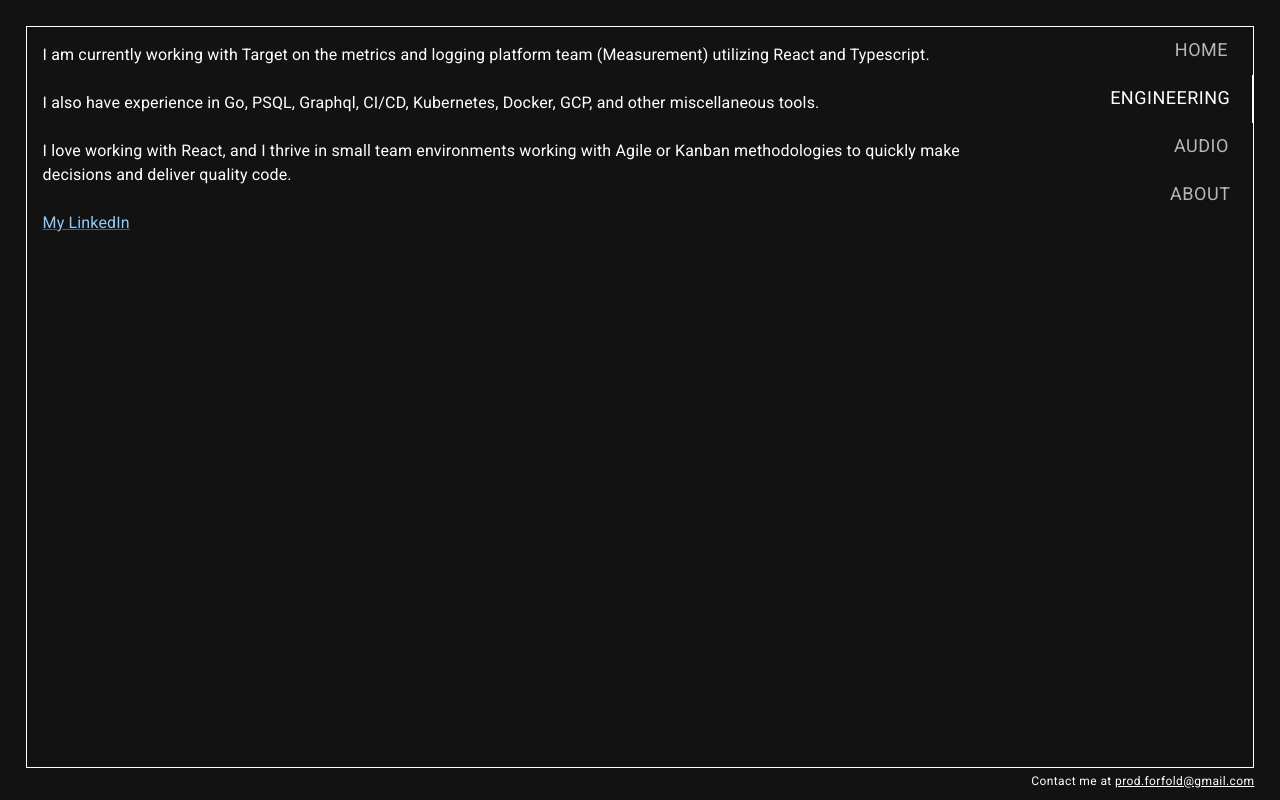
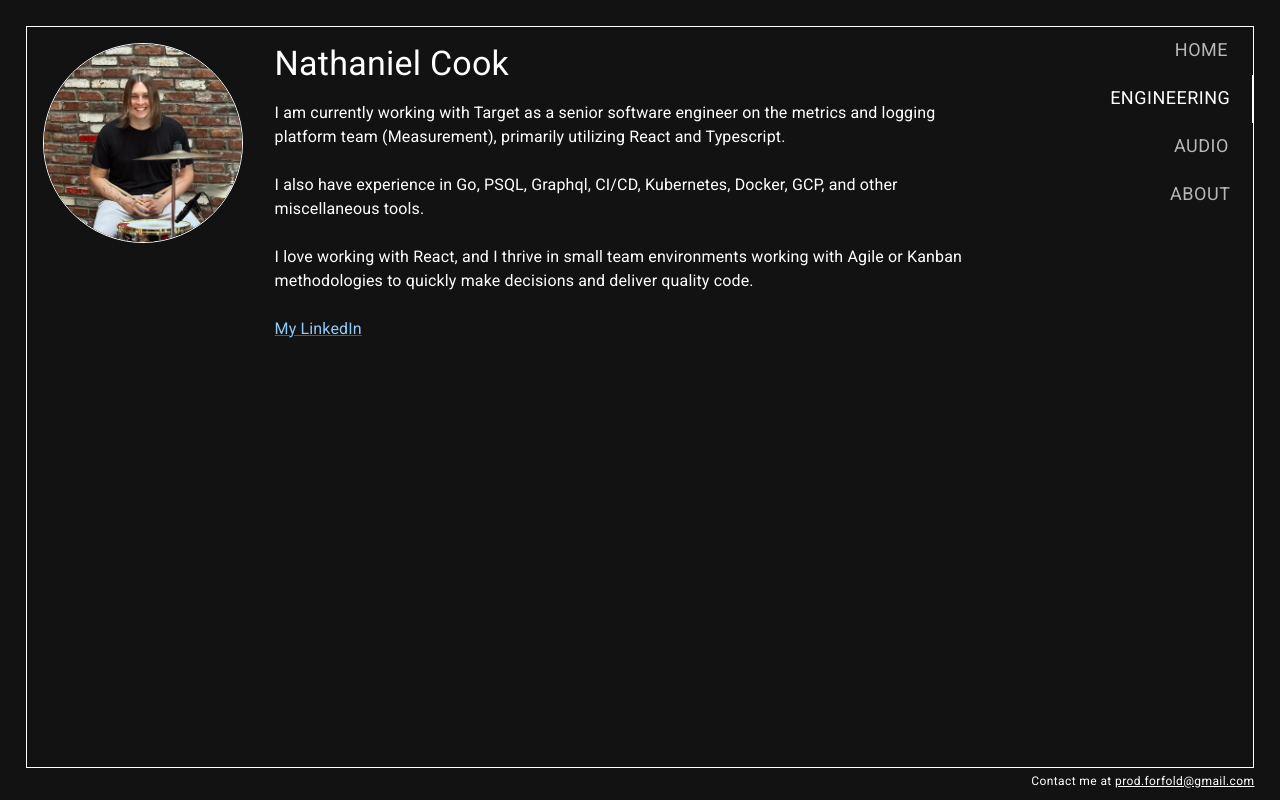
Before and after one commit to Forfold/forfold, a React (Vite) app: page / in a window 1280 px wide. Both pictures are taken after a click on the tab "ENGINEERING". Built offline with nearby package versions, Linux system fonts and the light colour scheme.

Commit message:
update pages

```diff
--- a/src/components/Engineering/index.tsx
+++ b/src/components/Engineering/index.tsx
@@ -1,11 +1,38 @@
-import { Link, Typography } from '@mui/material'
+import { Box, Link, Typography } from '@mui/material'
+import { ProfilePhoto } from '../ProfilePhoto'
 
 export function Engineering() {
   return (
-    <div>
+    <Box
+      sx={{
+        display: 'flex',
+        flexDirection: 'row',
+        flexWrap: 'wrap',
+        alignItems: 'flex-start',
+        gap: 4,
+      }}
+    >
+      <Box
+        sx={{
+          minWidth: 120,
+          display: 'flex',
+          flexDirection: 'column',
+          alignItems: 'center',
+          textAlign: 'center',
+          gap: 2,
+        }}
+      >
+        <ProfilePhoto />
+      </Box>
+
+      <Box sx={{ flex: 1 }}>
+        <Typography variant="h4" component="h2" sx={{ pb: 2 }}>
+          Nathaniel Cook
+        </Typography>
+
         <Typography>
-        I am currently working with Target on the metrics and logging platform team (Measurement)
-        utilizing React and Typescript.
+          I am currently working with Target as a senior software engineer on the metrics and
+          logging platform team (Measurement), primarily utilizing React and Typescript.
         </Typography>
 
         <br />
@@ -24,7 +51,10 @@ export function Engineering() {
 
         <br />
 
-      <Link href="https://www.linkedin.com/in/nathanieljcook/">My LinkedIn</Link>
-    </div>
+        <Link href="https://www.linkedin.com/in/nathanieljcook/" target="_blank">
+          My LinkedIn
+        </Link>
+      </Box>
+    </Box>
   )
 }
--- a/src/components/Home/index.tsx
+++ b/src/components/Home/index.tsx
@@ -10,7 +10,6 @@ export default function Home() {
         flexWrap: 'wrap',
         alignItems: 'flex-start',
         gap: 4,
-        color: 'white',
       }}
     >
       {/* left: avatar + basic info */}
@@ -28,18 +27,21 @@ export default function Home() {
       </Box>
 
       {/* right: main text */}
-      <Box sx={{ flex: 1, minWidth: 260, maxWidth: 700 }}>
-        <Typography variant="h5" component="h2" sx={{ pb: 2 }}>
-          I create and edit complex systems and audio.
+      <Box sx={{ flex: 1 }}>
+        <Typography variant="h4" component="h2" sx={{ pb: 2 }}>
+          Nathaniel Cook
+        </Typography>
+        <Typography variant="h6" component="h3" sx={{ pb: 2 }}>
+          I create and edit complex front-end experiences, apis, and audio.
         </Typography>
 
         <Typography variant="body1">
-          I&apos;m a senior software engineer focused on observability, reliability, and developer
-          experience. I design and ship tools that help teams see what their systems are doing, in
-          production, in real time.
+          I&apos;m a senior software engineer focused on delivering a great user experience. I
+          design and ship tools that help teams see what their systems are doing, in production, in
+          real time.
           <br />
-          <br />I also do audio engineering: drum recording, vocal cleanup, mix work, and general
-          “make it sound like a record instead of a demo” energy.
+          <br />I also have a certificate in Audio Engineering Principals. I focus on drum
+          recordings, mixing, vocal narration, and voice acting. Contact me for more information!
         </Typography>
       </Box>
     </Box>
--- a/src/components/Main/index.tsx
+++ b/src/components/Main/index.tsx
@@ -1,4 +1,4 @@
-import { type ReactNode, Suspense, type SyntheticEvent, useState } from 'react'
+import { type ReactNode, Suspense, type SyntheticEvent, useState, useRef } from 'react'
 import CssBaseline from '@mui/material/CssBaseline'
 import { Box, Tabs, Tab } from '@mui/material'
 import { styled, ThemeProvider } from '@mui/material/styles'
@@ -57,6 +57,7 @@ const StyledTab = styled((props: { label: string; value: number }) => (
 
 export function App() {
   const [value, setValue] = useState(0)
+  const borderRef = useRef<HTMLDivElement | null>(null)
 
   const handleChange = (event: React.SyntheticEvent, newValue: number) => {
     setValue(newValue)
@@ -65,14 +66,17 @@ export function App() {
   return (
     <ThemeProvider theme={theme}>
       <CssBaseline />
+
       <Box sx={{ height: '100%', position: 'relative', padding: '2%', pb: 4 }}>
         <Box
           id="border-box"
+          ref={borderRef}
           sx={{
             height: '100%',
+            width: '100%',
             position: 'relative',
             border: '0.1px solid white',
-            overflow: 'auto',
+            overflow: 'hidden', // clip fish
           }}
         >
           {/* right side tabs */}
@@ -84,6 +88,7 @@ export function App() {
               [theme.breakpoints.down('lg')]: {
                 position: 'relative',
               },
+              zIndex: 3, // keep tabs above fish
             })}
           >
             <StyledTabs value={value} onChange={handleChange}>
@@ -95,7 +100,7 @@ export function App() {
           </Box>
 
           {/* main content */}
-          <Box sx={{ mr: '21%' }}>
+          <Box sx={{ mr: '21%', position: 'relative', zIndex: 2 }}>
             <Box id="content-container" sx={{ height: '100%', m: 2 }}>
               <Suspense fallback={<div>Loading...</div>}>
                 {value === 0 && <Home />}
@@ -106,7 +111,9 @@ export function App() {
             </Box>
           </Box>
 
-          <Footer />
+          <Box sx={{ position: 'relative', zIndex: 3 }}>
+            <Footer />
+          </Box>
         </Box>
       </Box>
     </ThemeProvider>
--- a/tsconfig.json
+++ b/tsconfig.json
@@ -16,6 +16,6 @@
     "noEmit": true,
     "jsx": "react-jsx"
   },
-  "include": ["src"],
+  "include": ["src", "src/ruffle-embed.d.ts"],
   "references": [{ "path": "./tsconfig.node.json" }]
 }
```
Also changed, not shown: src/ruffle-embed.d.ts (added, +9 -0 lines). Lines whose indentation alone changed are shown as unchanged.
